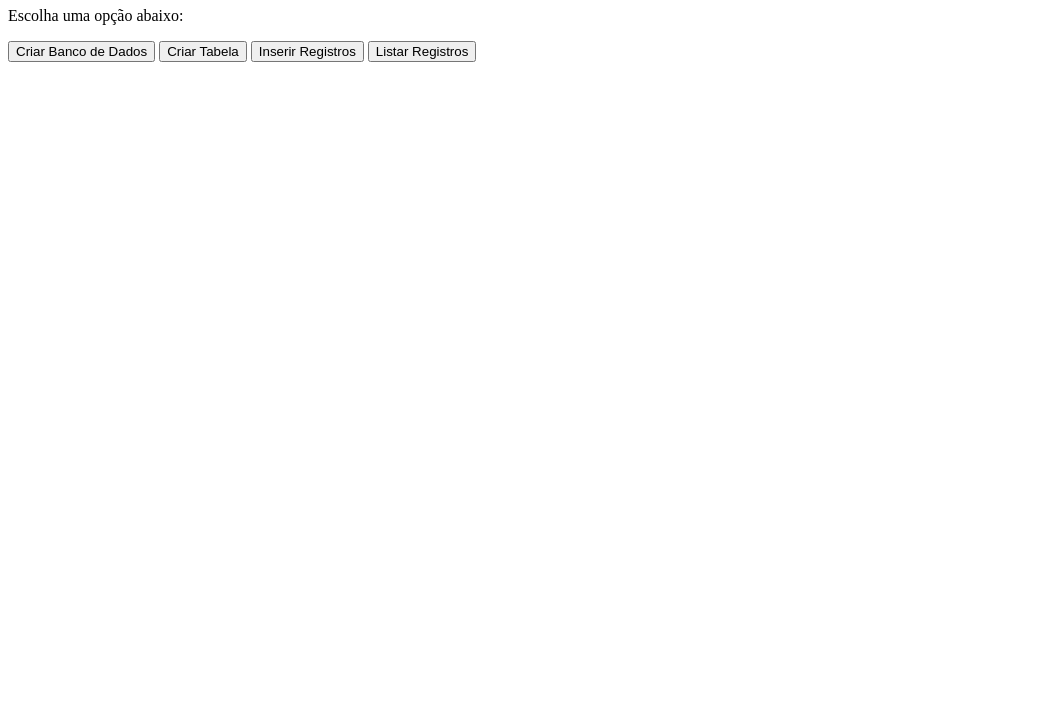
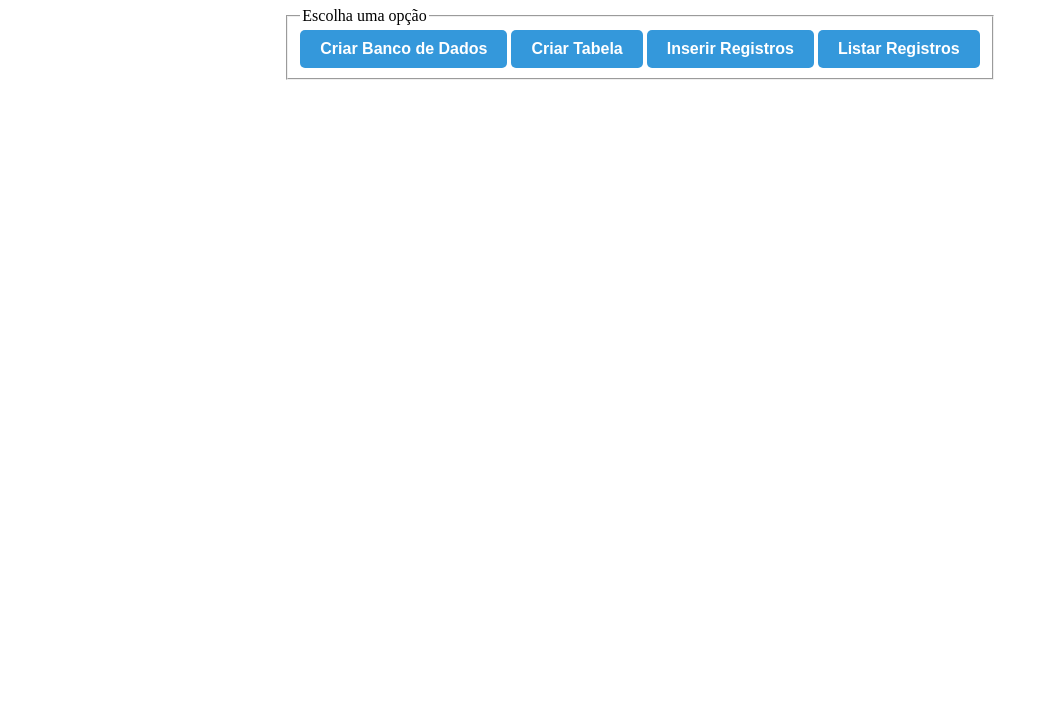
Before and after one commit to thiagorangel15/TrabalhoSDI, a website: page index.html in a window 1280 px wide. Shown: the part 73-800 px from the top of the page, without its empty margins (0-1049 px from the left). Drawn offline with Linux system fonts and the light colour scheme.

Commit message:
estilizando-paginas

```diff
--- a/index.html
+++ b/index.html
@@ -4,13 +4,53 @@
     <meta charset="UTF-8">
     <meta name="viewport" content="width=device-width, initial-scale=1.0">
     <title>Página Principal</title>
+    <style>
+        fieldset{
+                width: fit-content;
+                block-size: fit-content;
+            }
+        #main-div{
+            display: grid;
+            place-items: center;
+
+        }
+        h1 {
+            text-align: center;
+        }
+        button {
+            display: inline-block;
+            padding: 10px 20px;
+            font-size: 16px;
+            font-weight: bold;
+            text-align: center;
+            text-decoration: none;
+            border: none;
+            border-radius: 5px;
+            cursor: pointer;
+            transition: background-color 0.3s ease;
+        }
+        .primary-button {
+            background-color: #3498db;
+            color: #fff;
+        }
+
+        .primary-button:hover {
+            background-color: #2980b9;
+        }
+    </style>
 </head>
 <body>
     <h1>Bem-vindo à Página Principal</h1>
-    <p>Escolha uma opção abaixo:</p>
-    <button onclick="window.location.href = '/criar-banco-de-dados'">Criar Banco de Dados</button>
-    <button onclick="window.location.href = '/criar-tabela'">Criar Tabela</button>
-    <button onclick="window.location.href = '/inserir-registros'">Inserir Registros</button>
-    <button onclick="window.location.href = '/listar-registros'">Listar Registros</button>
+    <div id="main-div">
+        <fieldset>
+            <legend>Escolha uma opção</legend>
+            <button class="primary-button" onclick="window.location.href = '/criar-banco-de-dados'">Criar Banco de Dados</button>
+            <button class="primary-button" onclick="window.location.href = '/criar-tabela'">Criar Tabela</button>
+            <button class="primary-button" onclick="window.location.href = '/inserir-registros'">Inserir Registros</button>
+            <button class="primary-button" onclick="window.location.href = '/listar-registros'">Listar Registros</button>
+        </fieldset>
+    </div>
+
+
 </body>
 </html>
--- a/recuperaBancos.js
+++ b/recuperaBancos.js
@@ -5,7 +5,9 @@ const recuperarBancos = (res) => {
     let consulta = 'SHOW DATABASES'
     connection.query(consulta,(err,results)=>{
         if (err) throw err
-        const databases = results.map(result => result.Database)
+        const databases = results
+        .map(result => result.Database)
+        .filter(database => !['information_schema','mysql', 'performance_schema', 'sys','phpmyadmin','test'].includes(database))
 
         res.writeHead(200, {'Content-Type': 'application/json'})
         res.end(JSON.stringify(databases))
```
Also changed, not shown: criar_banco_de_dados.html (+14 -0 lines), criar_tabela.html (+23 -4 lines), inserir_registros.html (+24 -0 lines), listar_registros.html (+18 -0 lines).
